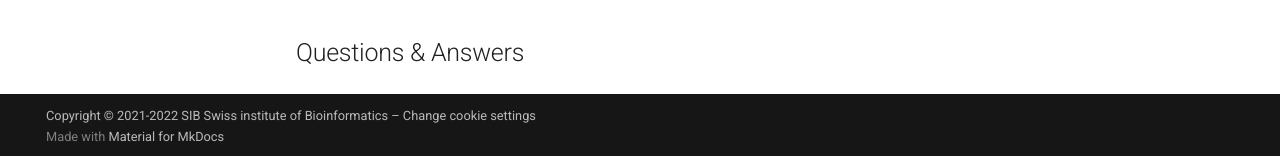
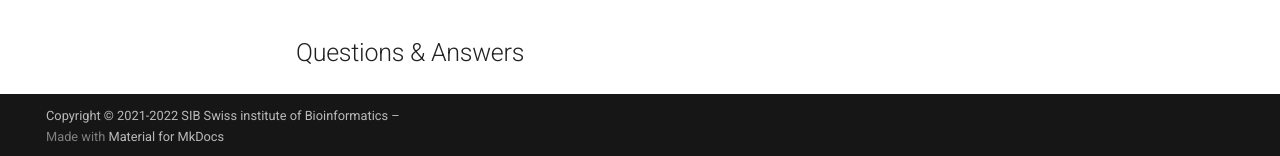
Before and after one commit to sib-swiss/NGS-variants-training, an MkDocs documentation site: the page built from docs/index.md, in a window 1280 px wide and 1176 px high. Shown: the part 1017-1173 px from the top of the window. Built offline with MkDocs 1.6.1 and Material for MkDocs 9.7.7, drawn with Linux system fonts in a browser that asks for light colours; comment, search, counter and statistics services are not loaded; the version menu is left out; part of the change alters nothing that is shown.

```diff
--- a/mkdocs.yml
+++ b/mkdocs.yml
@@ -66,17 +66,10 @@ extra:
   version:
     provider: mike
     default: latest
-  consent:
-    title: Cookie consent
-    description: >-
-      We use cookies to recognize your repeated visits and preferences, as well
-      as to measure the effectiveness of our documentation and whether users
-      find what they're searching for. With your consent, you're helping us to
-      make our documentation better.
   analytics:
-    provider: google
-    property: G-9DHDFTPFZD
+    provider: matomo
+    base_url: https://matomo.sib.swiss/
+    site_id: 220
 
 copyright: >
   Copyright &copy; 2021-2022 SIB Swiss institute of Bioinformatics –
-  <a href="#__consent">Change cookie settings</a>
--- /dev/null
+++ b/overrides/partials/integrations/analytics/matomo.html
@@ -0,0 +1,16 @@
+
+<!-- Matomo -->
+<script>
+    var _paq = window._paq = window._paq || [];
+    /* tracker methods like "setCustomDimension" should be called before "trackPageView" */
+    _paq.push(['trackPageView']);
+    _paq.push(['enableLinkTracking']);
+    (function() {
+      var u="{{ config.extra.analytics.base_url }}";
+      _paq.push(['setTrackerUrl', u+'matomo.php']);
+      _paq.push(['setSiteId', '{{ config.extra.analytics.site_id }}']);
+      var d=document, g=d.createElement('script'), s=d.getElementsByTagName('script')[0];
+      g.async=true; g.src=u+'matomo.js'; s.parentNode.insertBefore(g,s);
+    })();
+  </script>
+  <!-- End Matomo Code -->
```
